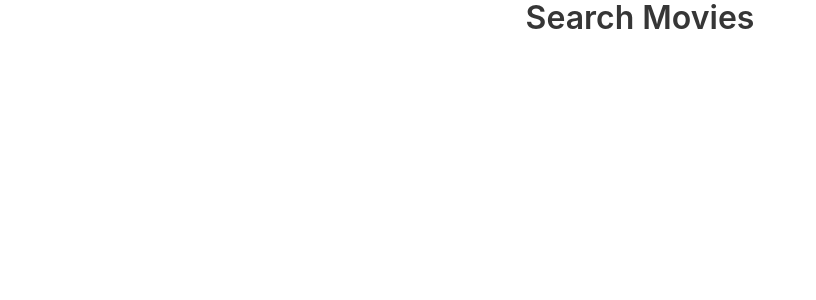
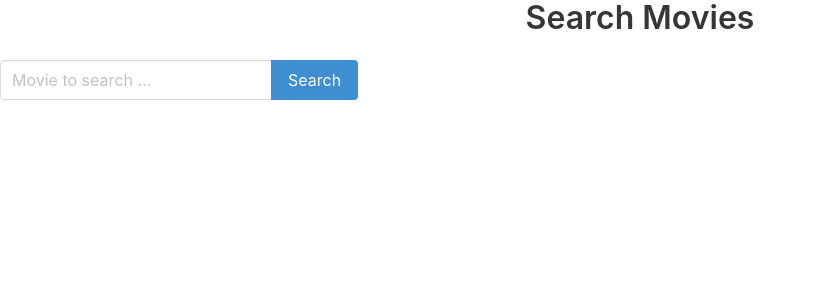
Before and after one commit to RamonBoza/udemy-aprendiendo-react, a React (Create React App) app in the folder search-movies/: page / in a window 1280 px wide. Shown: the top 300 px of the page, without its empty margins (0-816 px from the left). Built offline with nearby package versions, Linux system fonts and the light colour scheme.

Commit message:
Added basic search form

```diff
--- a/search-movies/src/App.js
+++ b/search-movies/src/App.js
@@ -1,6 +1,7 @@
 import React from 'react';
 
 import { Title } from './components/Title'
+import { SearchForm } from "./components/SearchForm";
 import './App.css';
 import 'bulma/css/bulma.css'
 
@@ -8,6 +9,7 @@
   return (
     <div className="App">
       <Title>Search Movies</Title>
+      <SearchForm />
     </div>
   );
 }
--- /dev/null
+++ b/search-movies/src/components/SearchForm.js
@@ -0,0 +1,21 @@
+import React, { Component } from 'react'
+
+export class SearchForm extends Component {
+    render() {
+        return (
+            <div className="field has-addons">
+                <div className="control">
+                    <input
+                        className="input"
+                        type="text"
+                        placeholder="Movie to search ..." />
+                </div>
+                <div className="control">
+                    <button className="button is-info">
+                        Search
+                    </button>
+                </div>
+            </div>
+        )
+    }
+}
```
